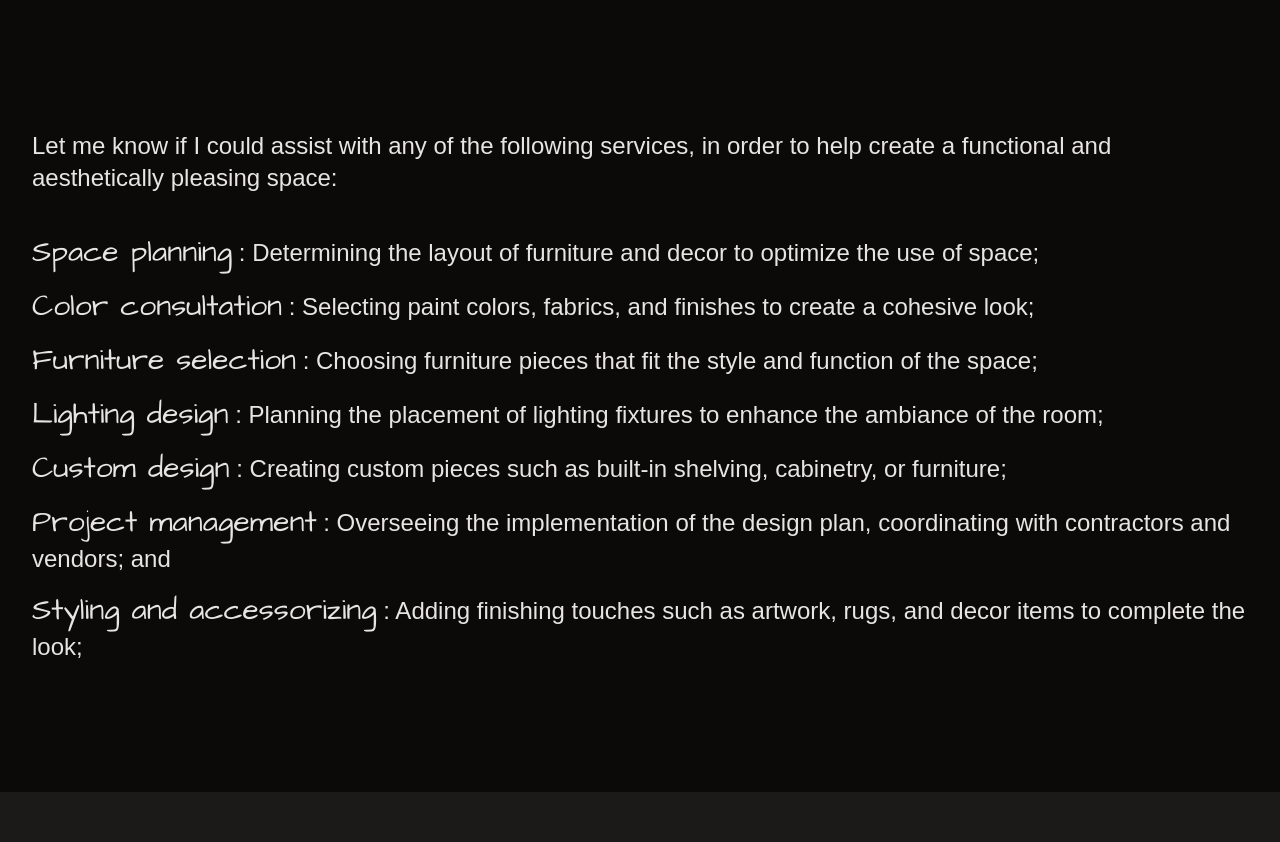
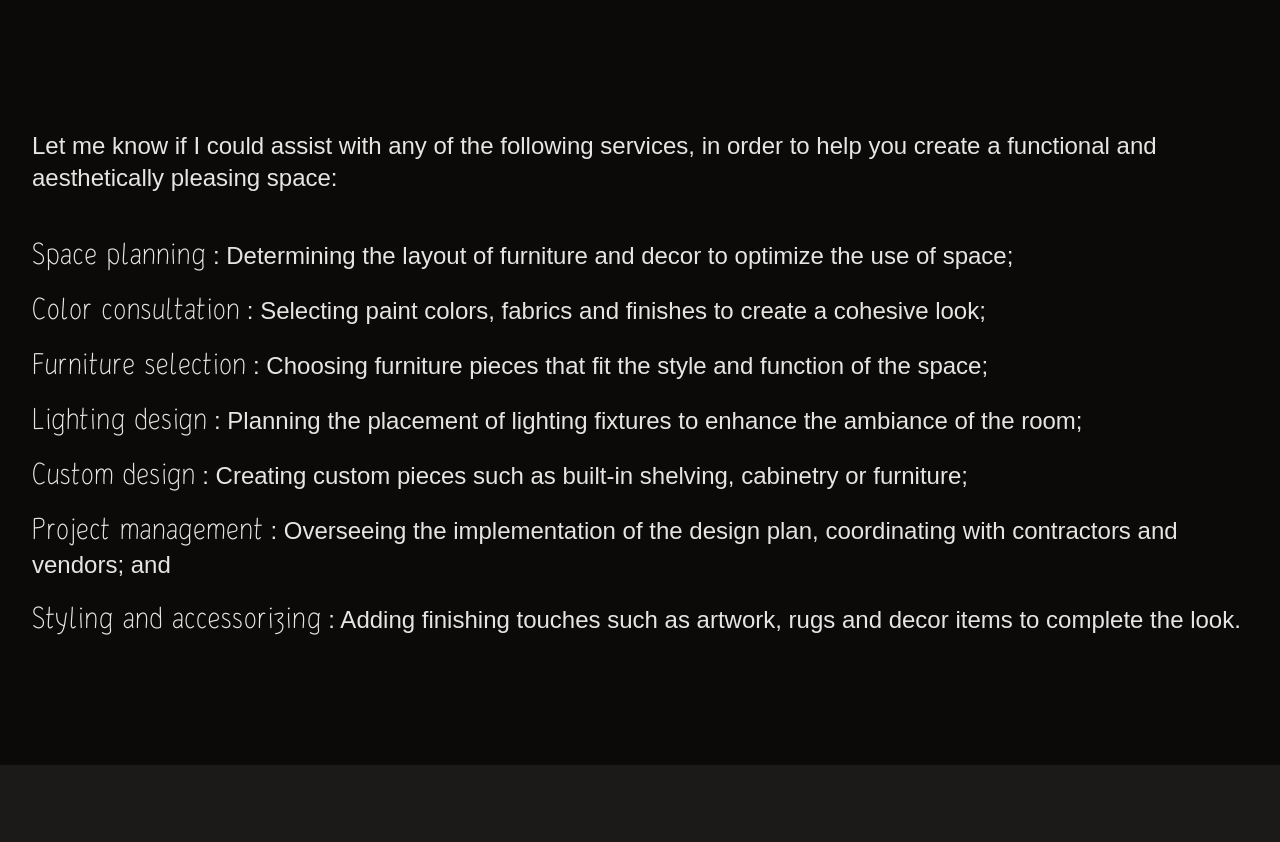
Before and after one commit to criscass/reflair-website, an Astro site: page /services in a window 1280 px wide. Shown: the part 660-1502 px from the top of the page. Built offline with nearby package versions, Linux system fonts and the light colour scheme; Astro itself is replaced by a stand-in of ours; a web font is replaced by a local one.

Commit message:
Changed font for handwritten text

```diff
--- a/src/layouts/Layout.astro
+++ b/src/layouts/Layout.astro
@@ -101,9 +101,9 @@ const { description, title } = Astro.props;
     font-display: swap;
    }
    @font-face {
-    font-family: 'Moontime';
-    src: url('/fonts/moontime-regular-webfont.woff2') format('woff2');
-    src: url('/fonts/moontime-regular-webfont.woff') format('woff');
+    font-family: 'Xarrovv';
+    src: url('/fonts/xarrovv.regular-webfont.woff2') format('woff2');
+    src: url('/fonts/xarrovv.regular-webfont.woff') format('woff');
 
     font-weight: normal;
     font-style: normal;
--- a/src/pages/services.astro
+++ b/src/pages/services.astro
@@ -12,7 +12,7 @@ import Layout from '../layouts/Layout.astro';
    </div>
    <div>
     <p class="my-10 text-2xl">
-     Let me know if I could assist with any of the following services, in order to help create a
+     Let me know if I could assist with any of the following services, in order to help you create a
      functional and aesthetically pleasing space:
     </p>
     <ul>
@@ -22,7 +22,7 @@ import Layout from '../layouts/Layout.astro';
      </li>
      <li>
       <span class="font-moontime text-3xl">Color consultation</span> : Selecting paint colors,
-      fabrics, and finishes to create a cohesive look;
+      fabrics and finishes to create a cohesive look;
      </li>
      <li>
       <span class="font-moontime text-3xl">Furniture selection</span>
@@ -34,7 +34,7 @@ import Layout from '../layouts/Layout.astro';
      </li>
      <li>
       <span class="font-moontime text-3xl">Custom design</span>
-       : Creating custom pieces such as built-in shelving, cabinetry, or furniture;
+       : Creating custom pieces such as built-in shelving, cabinetry or furniture;
      </li>
      <li>
       <span class="font-moontime text-3xl">Project management</span>
@@ -43,7 +43,7 @@ import Layout from '../layouts/Layout.astro';
      </li>
      <li>
       <span class="font-moontime text-3xl">Styling and accessorizing</span>
-       : Adding finishing touches such as artwork, rugs, and decor items to complete the look;
+       : Adding finishing touches such as artwork, rugs and decor items to complete the look.
      </li>
     </ul>
    </div>
--- a/tailwind.config.cjs
+++ b/tailwind.config.cjs
@@ -16,7 +16,7 @@ module.exports = {
     },
     fontFamily: {
       sans: ['SerifBook', 'sans-serif'],
-      moontime: ['ArchitectDaugter', 'Brush Script MT'],
+      moontime: ['xarrovv', 'Brush Script MT'],
     },
     fontSize: {
       xs: ['0.75rem', '1rem'],
```
Also changed, not shown: public/fonts/architectsdaughter-regular-webfont.woff (deleted), public/fonts/architectsdaughter-regular-webfont.woff2 (deleted), public/fonts/xarrovv.regular-webfont.woff (added), public/fonts/xarrovv.regular-webfont.woff2 (added).
